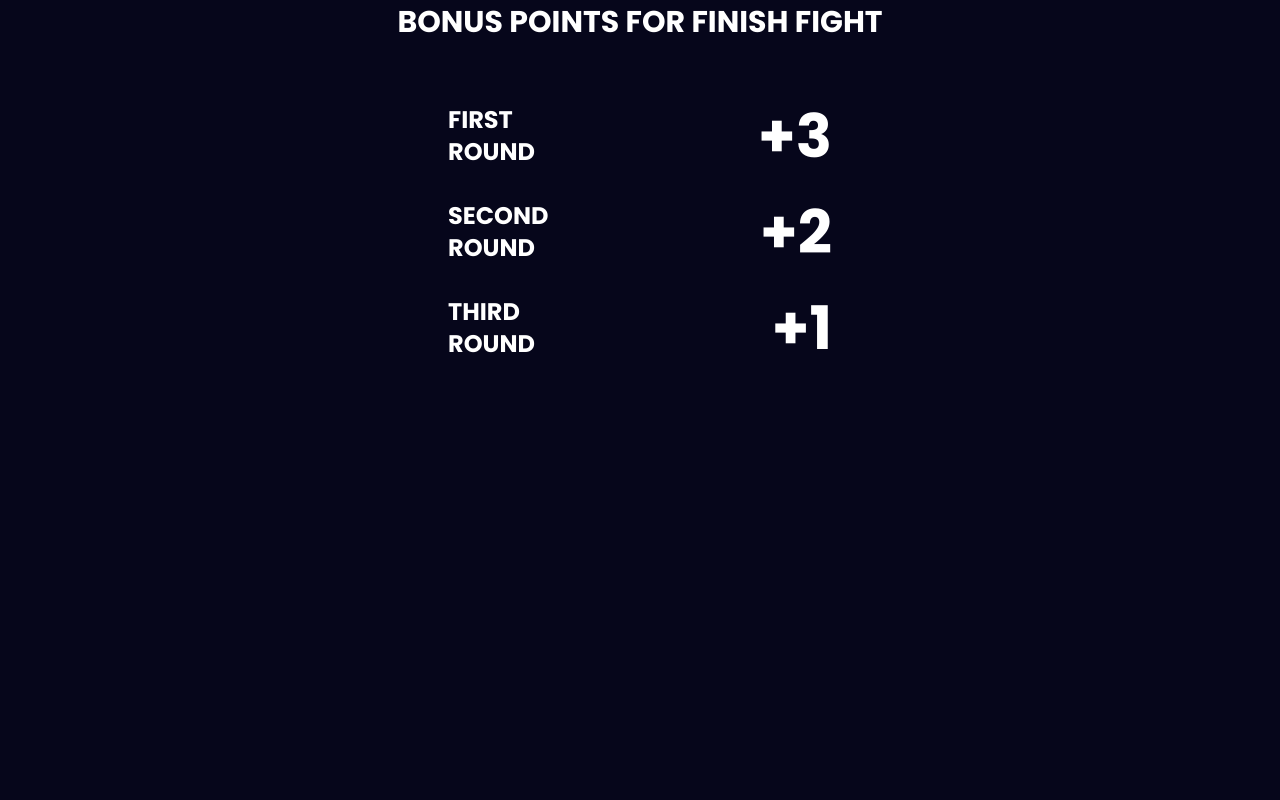
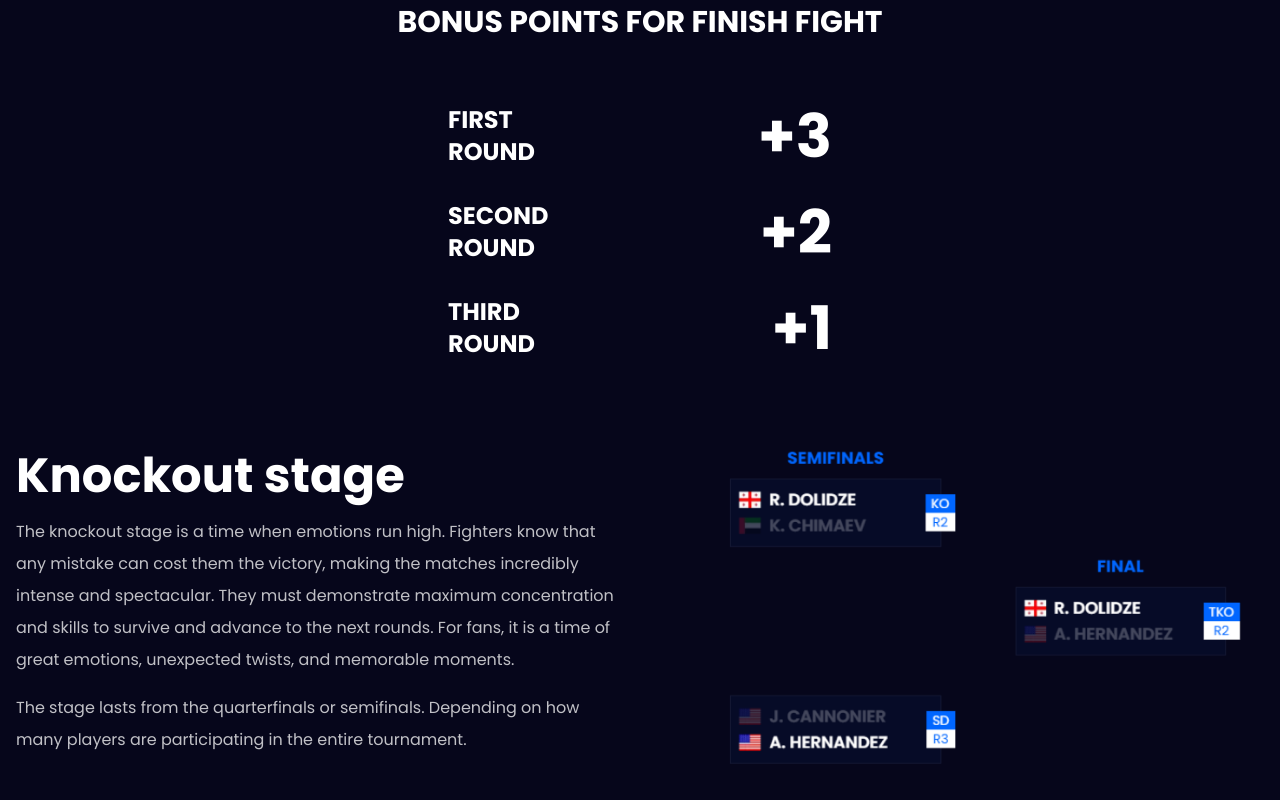
Before and after one commit to abieniek03/ufc-tournament, a Next.js app: page / in a window 1280 px wide. Shown: the part 2416-3216 px from the top of the page. Before the commit the page ends 2856 px from the top, so only its background shows below. Built offline with nearby package versions, Linux system fonts and the light colour scheme; no server answers.

Commit message:
add: info knockout stage section

```diff
--- a/app/(page)/page.tsx
+++ b/app/(page)/page.tsx
@@ -2,6 +2,7 @@ import { Navbar } from "../_components/main-page/Navbar";
 import { Hero } from "../_components/main-page/Hero";
 import { InfoSelectFighters } from "../_components/main-page/InfoSelectFighters";
 import { InfoScoreStage } from "../_components/main-page/InfoScoreStage";
+import { InfoKnockoutStage } from "../_components/main-page/InfoKnockoutStage";
 
 export default function MainPage() {
   return (
@@ -11,6 +12,7 @@ export default function MainPage() {
       <main className="mx-auto w-full max-w-screen-xl p-4 pt-36">
         <InfoSelectFighters />
         <InfoScoreStage />
+        <InfoKnockoutStage />
       </main>
     </>
   );
--- /dev/null
+++ b/app/_components/main-page/InfoKnockoutStage.tsx
@@ -0,0 +1,36 @@
+import Image from "next/image";
+import { SectionTitle } from "./SectionTitle";
+import knockoutStageImage from "@/app/_assets/knockout-stage.png";
+
+export function InfoKnockoutStage() {
+  return (
+    <section className="flex flex-col items-center gap-4 lg:flex-row lg:gap-8">
+      <div className="w-full">
+        <SectionTitle>Knockout stage</SectionTitle>
+        <div className="leading-loose opacity-75">
+          <p className="mb-4">
+            The knockout stage is a time when emotions run high. Fighters know
+            that any mistake can cost them the victory, making the matches
+            incredibly intense and spectacular. They must demonstrate maximum
+            concentration and skills to survive and advance to the next rounds.
+            For fans, it is a time of great emotions, unexpected twists, and
+            memorable moments.
+          </p>
+          <p>
+            The stage lasts from the quarterfinals or semifinals. Depending on
+            how many players are participating in the entire tournament.
+          </p>
+        </div>
+      </div>
+      <div className="flex w-full justify-end">
+        <Image
+          src={knockoutStageImage}
+          alt="Knockout stage image"
+          width={400}
+          height={400}
+          className="w-full lg:max-w-[560px]"
+        />
+      </div>
+    </section>
+  );
+}
```
Also changed, not shown: app/_assets/knockout-stage.png (added).
